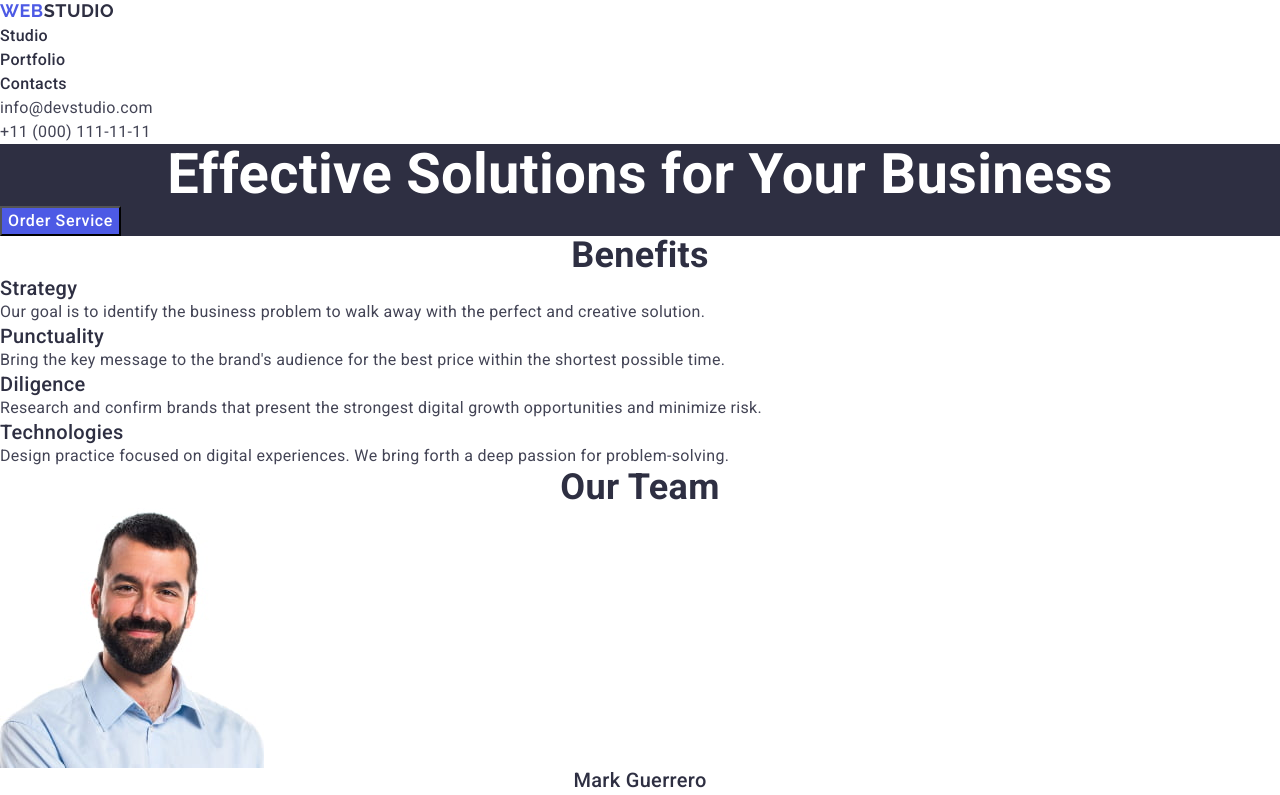
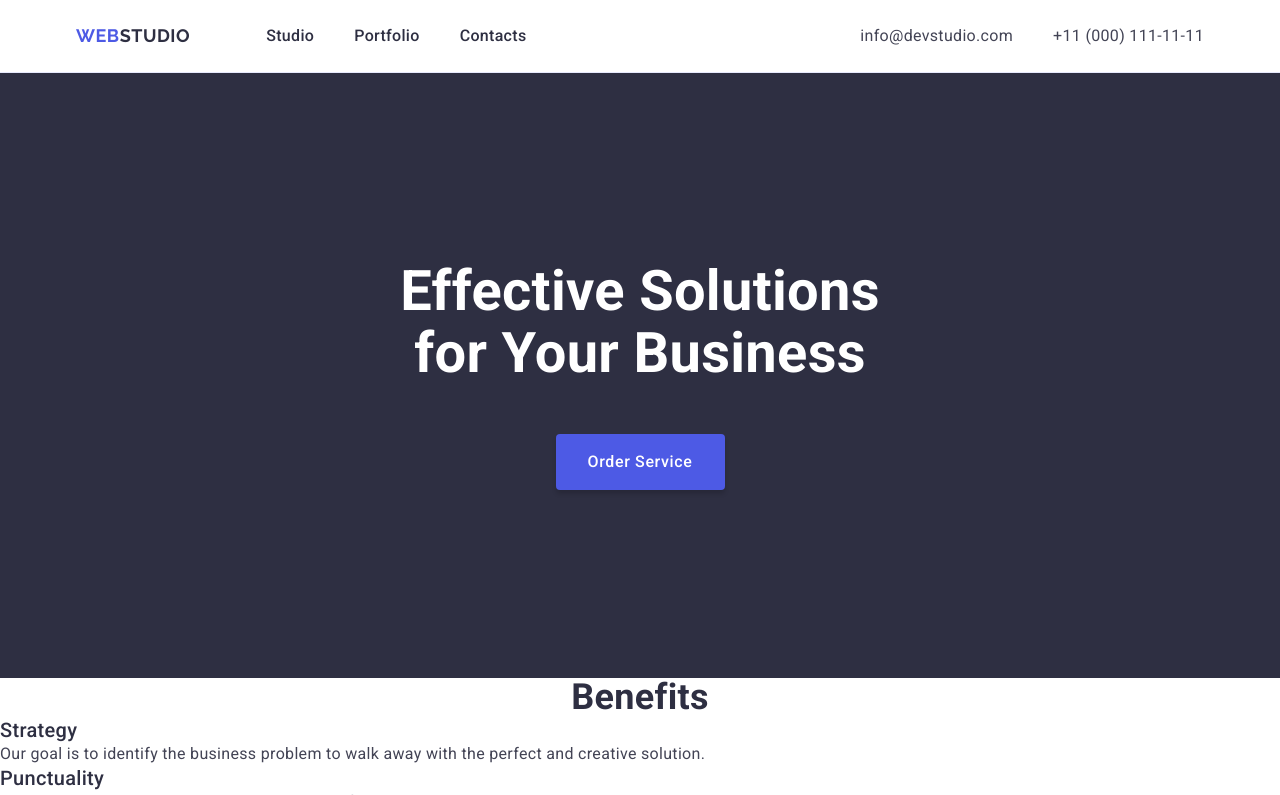
Before and after one commit to void-olxdr/goit-markup-hw-03, a plain HTML site: page index.html in a window 1280 px wide. Shown: the top 795 px of the page. Drawn offline with Linux system fonts and the light colour scheme.

Commit message:
done header and hero sections

```diff
--- a/css/styles.css
+++ b/css/styles.css
@@ -1,5 +1,7 @@
 @import url('./colors.css');
 @import url('./fonts.css');
+
+/* === common === */
 
 h1,
 h2,
@@ -58,6 +60,26 @@ body {
 	color: var(--clr-grey);
 }
 
+/* === common === */
+
+/* === header === */
+
+.header {
+	border-bottom: 1px solid var(--clr-cornflower);
+}
+
+.header-container {
+	display: flex;
+	align-items: center;
+}
+
+.nav {
+	display: flex;
+	align-items: center;
+	column-gap: 76px;
+	margin-right: auto;
+}
+
 .logo {
 	font-family: 'Raleway', sans-serif;
 	font-weight: 700;
@@ -68,9 +90,16 @@ body {
 	color: var(--clr-grey);
 }
 
+.menu {
+	display: flex;
+	column-gap: 40px;
+}
+
 .menu-link {
+	display: block;
 	font-weight: 500;
 	color: var(--clr-grey);
+	padding: 24px 0;
 }
 
 .menu-link:hover,
@@ -78,7 +107,14 @@ body {
 	color: var(--clr-ocean);
 }
 
+.contacts-list {
+	display: flex;
+	column-gap: 40px;
+}
+
 .contacts-link {
+	display: block;
+	padding: 24px 0;
 	font-style: normal;
 }
 
@@ -87,11 +123,25 @@ body {
 	color: var(--clr-ocean);
 }
 
+/* === header === */
+
+/* === hero === */
+
 .hero {
+	padding: 188px 0;
 	background-color: var(--clr-grey);
 }
 
+.hero-container {
+	display: flex;
+	flex-direction: column;
+	align-items: center;
+	justify-content: center;
+	row-gap: 50px;
+}
+
 .hero-title {
+	max-width: 500px;
 	font-weight: 700;
 	font-size: 56px;
 	line-height: 1.1;
@@ -100,6 +150,13 @@ body {
 }
 
 .hero-button {
+	min-width: 169px;
+	min-height: 56px;
+	padding: 16px;
+	box-shadow: 0 4px 4px 0 rgba(0, 0, 0, 0.15);
+	background: var(--clr-iris);
+	border-radius: 4px;
+	border: none;
 	font-weight: 500;
 	font-size: 16px;
 	line-height: 1.5;
@@ -113,12 +170,18 @@ body {
 	background-color: var(--clr-ocean);
 }
 
+/* === hero === */
+
+/* === benefits */
+
 .benefits-item-title {
 	font-weight: 500;
 	font-size: 20px;
 	line-height: 1.2;
 	color: var(--clr-grey);
 }
+
+/* === benefits */
 
 .team-item-name {
 	font-weight: 500;
--- a/index.html
+++ b/index.html
@@ -9,6 +9,7 @@
 	</head>
 	<body>
 		<header class="header">
+			<div class="container header-container">
 				<nav class="nav">
 					<a class="logo" href="./index.html"><span class="accent-color">Web</span>Studio</a>
 					<ul class="menu">
@@ -33,11 +34,14 @@
 						</li>
 					</ul>
 				</address>
+			</div>
 		</header>
 		<main class="main">
 			<section class="hero">
+				<div class="container hero-container">
 					<h1 class="hero-title">Effective Solutions for Your Business</h1>
 					<button class="hero-button" type="button">Order Service</button>
+				</div>
 			</section>
 			<section class="benefits">
 				<h2 class="benefits-title section-title">Benefits</h2>
```
Lines whose indentation alone changed are shown as unchanged.
